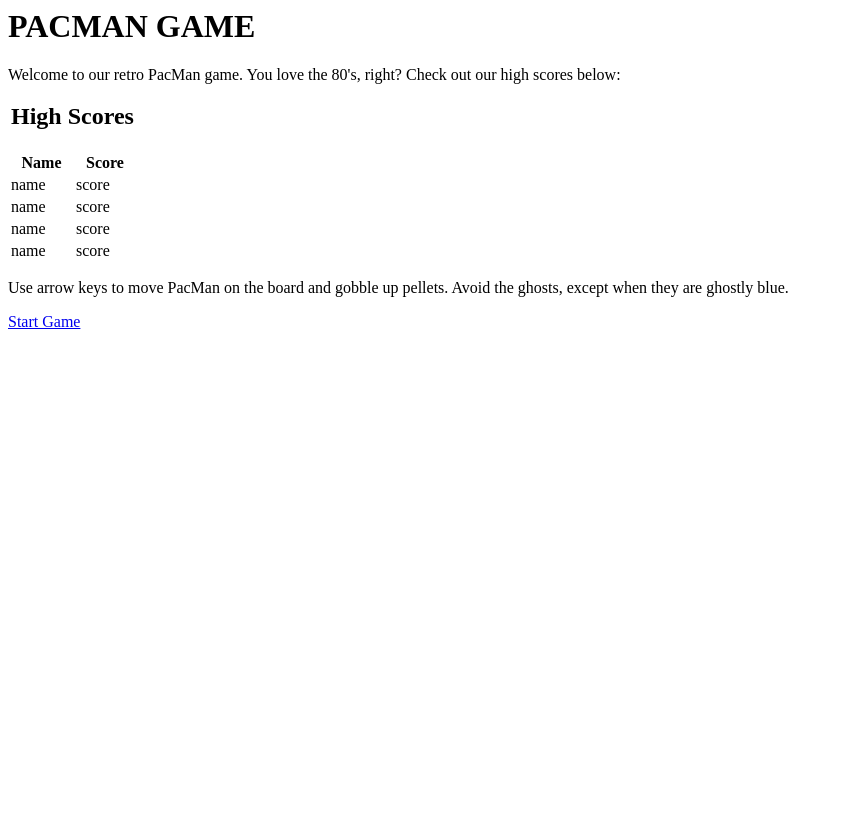
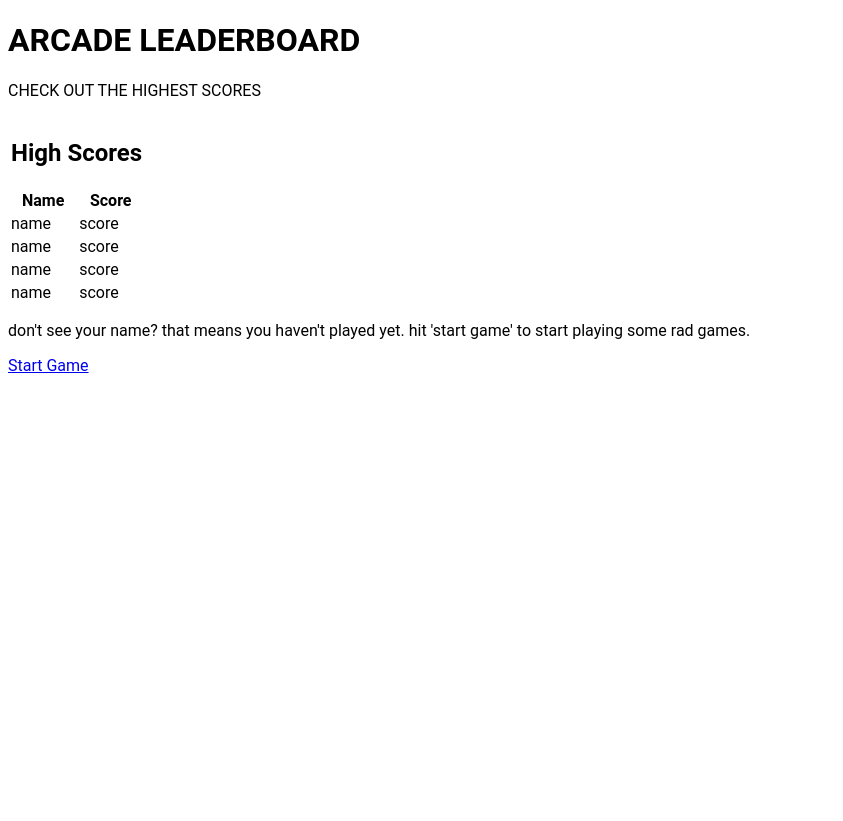
Before and after one commit to adhithin/P5Candyyyy, a Flask app: page /index in a window 1280 px wide. Shown: the whole page, without its empty margins (0-843 px from the left). Before the commit the page ends 329 px from the top, so only its background shows below. Run offline with Flask 2, Linux system fonts and the light colour scheme.

Commit message:
connected leaderboard (login.html) to the main home page

```diff
--- a/templates/login.html
+++ b/templates/login.html
@@ -1,5 +1,22 @@
-<h1>PACMAN GAME</h1>
-<p>Welcome to our retro PacMan game. You love the 80's, right? Check out our high scores below:</p>
+<!DOCTYPE html>
+<html>
+
+<style>
+body, html {
+height: 100%;
+font-family: "Roboto", sans-serif;
+
+}
+
+.menu {
+display: none;
+}
+</style>
+
+<h1>ARCADE LEADERBOARD</h1>
+<p>CHECK OUT THE HIGHEST SCORES</p>
+
+
 
 <table class="score">
     <tr>
@@ -18,8 +35,8 @@
     <!-- end loop here -->
     {% endfor %}
 </table>
-<p>Use arrow keys to move PacMan on the board and gobble up pellets. Avoid the ghosts, except when they are ghostly blue.</p>
-<a href="/game"><div class="button">Start Game</div></a>
+<p>don't see your name? that means you haven't played yet. hit 'start game' to start playing some rad games.</p>
+<a href="/home"><div class="button">Start Game</div></a>
 
 
 </html>
```
Also changed, not shown: templates/home.html (+5 -2 lines).
